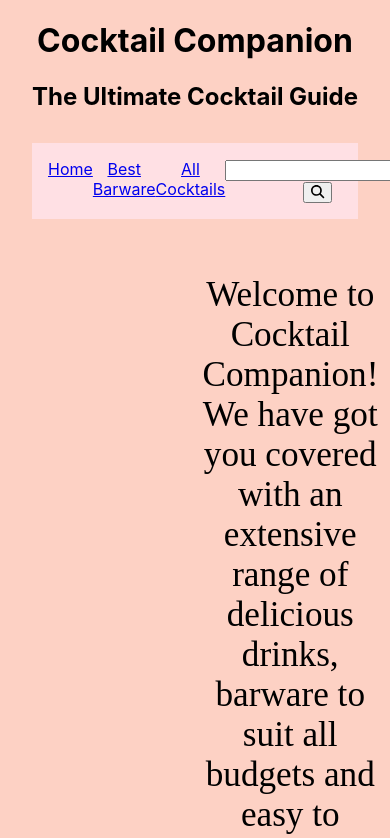
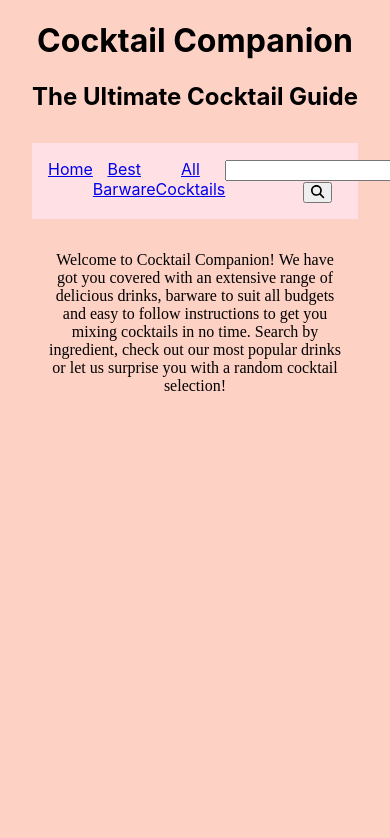
Before and after one commit to josenymad/cocktail-companion, a React (Create React App) app: page / in a window 390 px wide. Shown: the top 838 px of the page. Built offline with nearby package versions, Linux system fonts and the light colour scheme; no server answers; a web font is replaced by a local one.

Commit message:
Make Home and Carousel components responsive

```diff
--- a/src/components/Home.js
+++ b/src/components/Home.js
@@ -7,6 +7,7 @@
 
   return (
     <div className="home">
+      <Carousel slides={drinks} />
       <p className="home__text">
         Welcome to Cocktail Companion! We have got you covered with an extensive
         range of delicious drinks, barware to suit all budgets and easy to
@@ -14,7 +15,6 @@
         ingredient, check out our most popular drinks or let us surprise you
         with a random cocktail selection!
       </p>
-      <Carousel slides={drinks} />
     </div>
   );
 };
--- a/src/styles/carousel.css
+++ b/src/styles/carousel.css
@@ -2,15 +2,12 @@
 
 .carousel {
   position: relative;
-  height: 100vh;
-  justify-content: center;
-  margin: 1.5rem auto 1.5rem 0.75rem;
 }
 
 .carousel__right-arrow {
   position: absolute;
-  top: 31rem;
-  right: 1rem;
+  bottom: 1rem;
+  right: 5.5rem;
   font-size: 1.5rem;
   cursor: pointer;
   user-select: none;
@@ -18,19 +15,24 @@
 
 .carousel__left-arrow {
   position: absolute;
-  top: 31rem;
-  left: 1rem;
+  bottom: 1rem;
+  left: 5.5rem;
   font-size: 1.5rem;
   cursor: pointer;
   user-select: none;
 }
 
 .carousel__image {
-  width: 30rem;
-  height: 30rem;
+  width: 70%;
   border-radius: 10px;
 }
 
 .carousel__title {
   font-family: 'Kiwi Maru', serif;
 }
+
+@media screen and (max-width: 1023px) {
+  .carousel {
+    margin: 0 auto;
+  }
+}
--- a/src/styles/home.css
+++ b/src/styles/home.css
@@ -6,7 +6,32 @@
 
 .home__text {
   font-family: 'Kiwi Maru', serif;
+  font-size: 2rem;
   width: 45%;
-  margin: 1.5rem 0.75rem 1.5rem auto;
-  font-size: 2.2rem;
+  margin: 2rem auto 0 0;
 }
+
+
+@media screen and (min-width:768px) and (max-width: 1023px) {
+  .home {
+    flex-direction: column;
+  }
+
+  .home__text {
+    font-size: 1.2rem;
+    margin: 0 auto;
+    width: 67%;
+  }
+}
+
+@media screen and (max-width: 767px) {
+  .home {
+    flex-direction: column;
+  }
+
+  .home__text {
+    font-size: 1rem;
+    margin: 0 auto;
+    width: 75%;
+  }
+}
```
